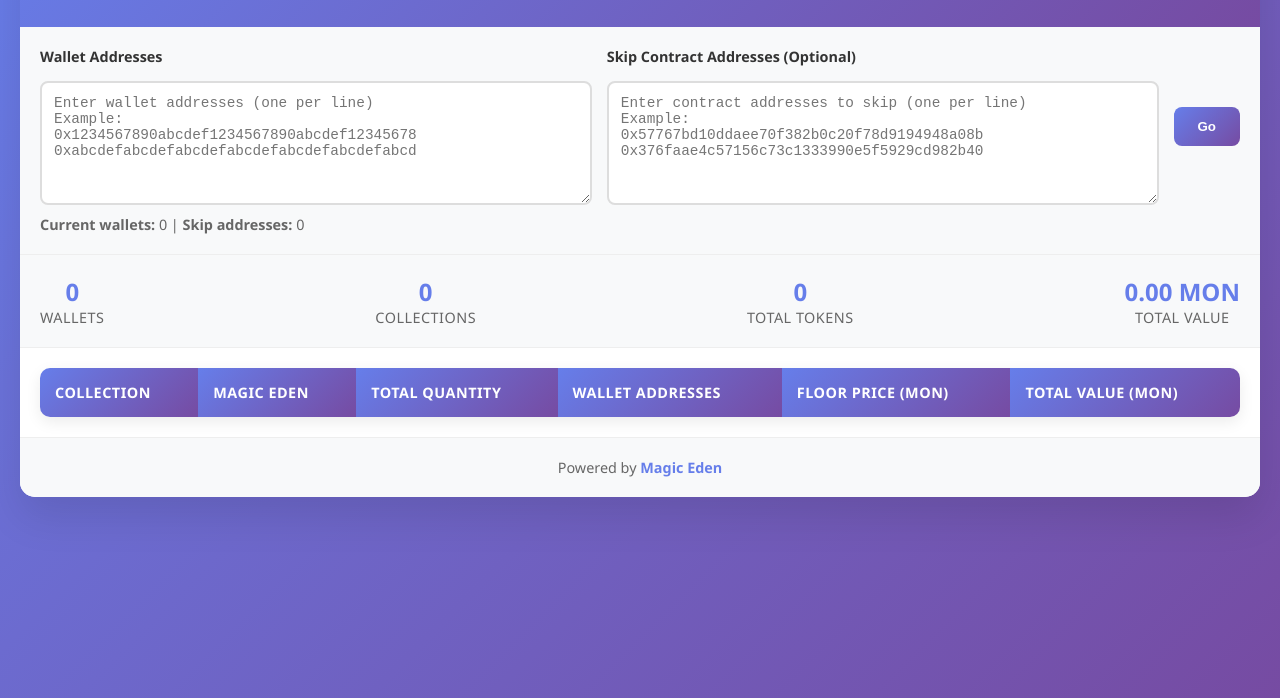
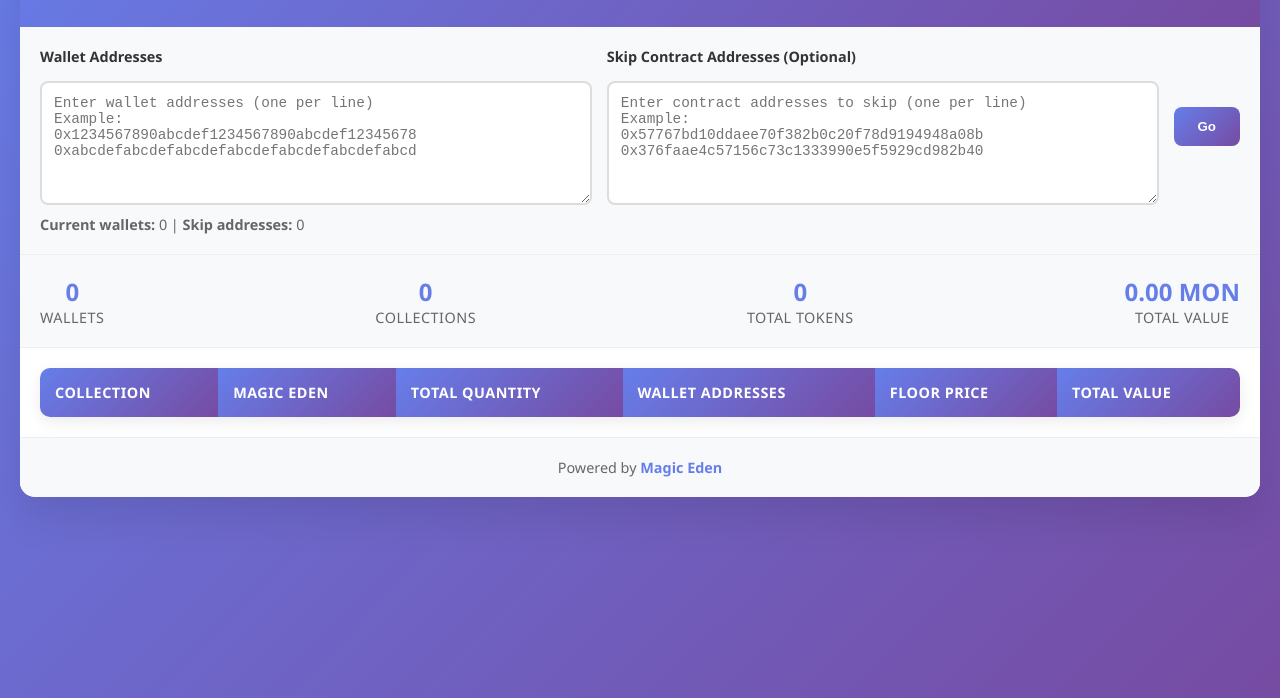
Before and after one commit to samaosaki/monad-portfolio, a plain HTML site: page index.html in a window 1280 px wide. Shown: the part 142-840 px from the top of the page. Drawn offline with Linux system fonts and the light colour scheme.

```diff
--- a/index.html
+++ b/index.html
@@ -329,8 +329,8 @@ Example:
                             <th>Magic Eden</th>
                             <th>Total Quantity</th>
                             <th>Wallet Addresses</th>
-                            <th>Floor Price (MON)</th>
-                            <th>Total Value (MON)</th>
+                            <th>Floor Price</th>
+                            <th>Total Value</th>
                         </tr>
                     </thead>
                     <tbody id="tableBody">
```
